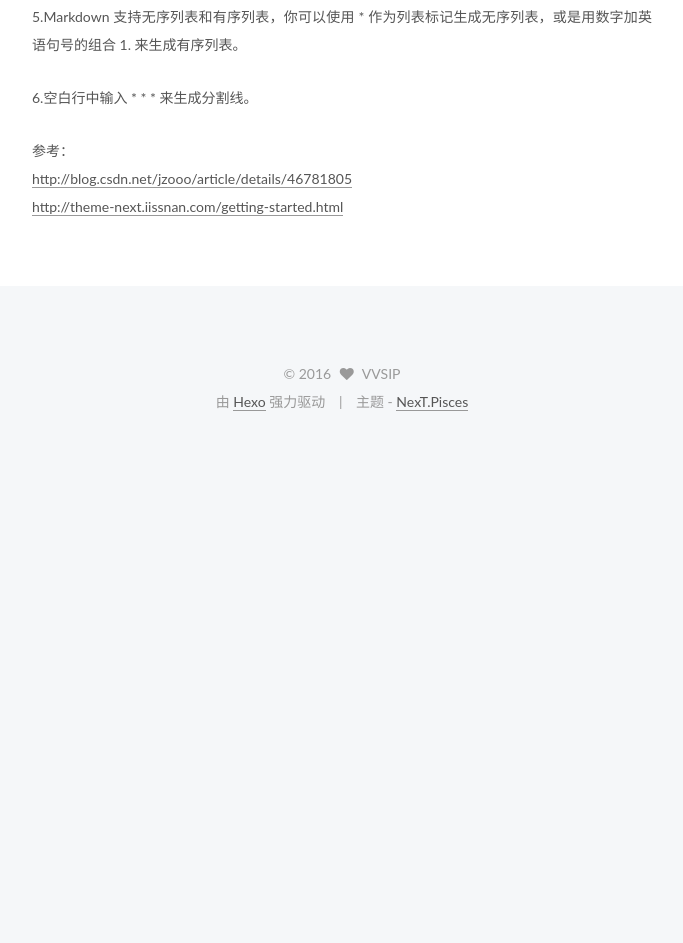
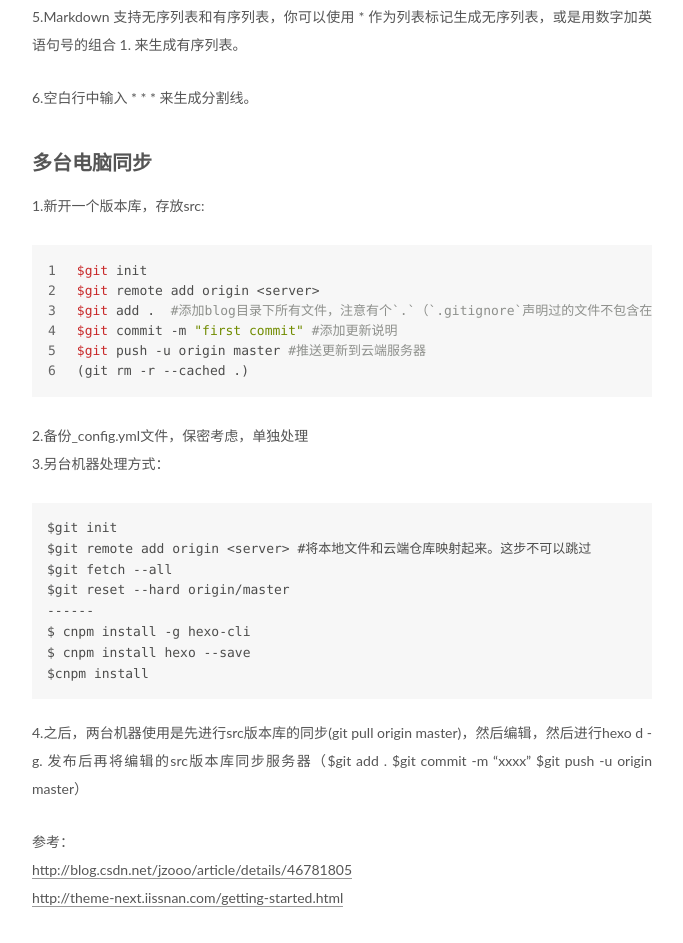
Before and after one commit to firstspark/firstspark.com.io, a plain HTML site: page index.html in a window 1280 px wide. Shown: the part 2506-3449 px from the top of the page, without its empty margins (428-1111 px from the left). Before the commit the page ends 2942 px from the top, so only its background shows below. Drawn offline with Linux system fonts and the light colour scheme; a script that the page names is missing; a web font is replaced by a local one.

Commit message:
Site updated: 2016-08-29 15:56:49

```diff
--- a/index.html
+++ b/index.html
@@ -338,6 +338,17 @@
 <p>4.用 [ 文字](链接) 的格式为中括号内的文字添加一段链接。插入图片时，在前者的开头加上 ! 即可，即 ![ 可选文字](图片链接)。</p>
 <p>5.Markdown 支持无序列表和有序列表，你可以使用 * 作为列表标记生成无序列表，或是用数字加英语句号的组合 1. 来生成有序列表。</p>
 <p>6.空白行中输入 * * * 来生成分割线。</p>
+<h2 id="多台电脑同步"><a href="#多台电脑同步" class="headerlink" title="多台电脑同步"></a>多台电脑同步</h2><p>1.新开一个版本库，存放src:<br><figure class="highlight bash"><table><tr><td class="gutter"><pre><div class="line">1</div><div class="line">2</div><div class="line">3</div><div class="line">4</div><div class="line">5</div><div class="line">6</div></pre></td><td class="code"><pre><div class="line"><span class="variable">$git</span> init</div><div class="line"><span class="variable">$git</span> remote add origin &lt;server&gt;</div><div class="line"><span class="variable">$git</span> add .  <span class="comment">#添加blog目录下所有文件，注意有个`.`（`.gitignore`声明过的文件不包含在内)</span></div><div class="line"><span class="variable">$git</span> commit -m <span class="string">"first commit"</span> <span class="comment">#添加更新说明</span></div><div class="line"><span class="variable">$git</span> push -u origin master <span class="comment">#推送更新到云端服务器</span></div><div class="line">(git rm -r --cached .)</div></pre></td></tr></table></figure></p>
+<p>2.备份_config.yml文件，保密考虑，单独处理<br>3.另台机器处理方式：</p>
+<pre><code>$git init
+$git remote add origin &lt;server&gt; #将本地文件和云端仓库映射起来。这步不可以跳过
+$git fetch --all
+$git reset --hard origin/master
+------
+$ cnpm install -g hexo-cli
+$ cnpm install hexo --save
+$cnpm install
+</code></pre><p>4.之后，两台机器使用是先进行src版本库的同步(git pull origin master)，然后编辑，然后进行hexo d -g. 发布后再将编辑的src版本库同步服务器（$git add . $git commit -m “xxxx” $git push -u origin master）</p>
 <p>参考：<br><a href="http://blog.csdn.net/jzooo/article/details/46781805" target="_blank" rel="external">http://blog.csdn.net/jzooo/article/details/46781805</a><br><a href="http://theme-next.iissnan.com/getting-started.html" target="_blank" rel="external">http://theme-next.iissnan.com/getting-started.html</a></p>
 
 
```
Also changed, not shown: 2016/08/25/hello-world/index.html (+13 -2 lines), atom.xml (+13 -2 lines).
